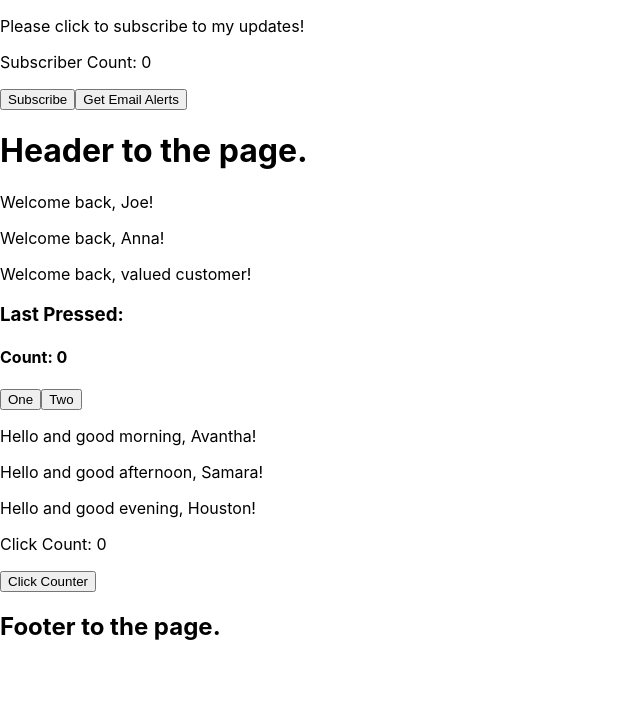
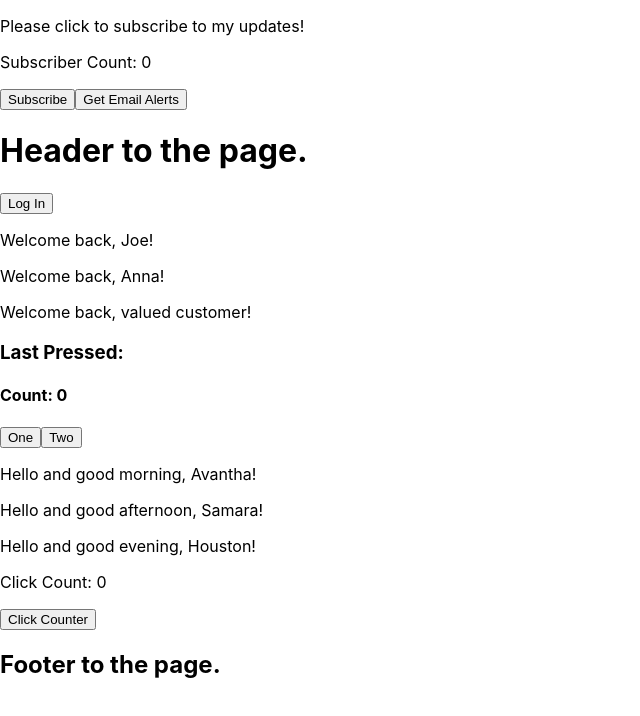
Before and after one commit to Thinkful-Ed/starter-react-testing, a React (Create React App) app: page / in a window 1280 px wide. Shown: the top 716 px of the page, without its empty margins (0-640 px from the left). Built offline with nearby package versions, Linux system fonts and the light colour scheme.

Commit message:
parent passing state to children components

```diff
--- a/src/App.js
+++ b/src/App.js
@@ -1,17 +1,21 @@
 import React, { useState } from "react";
 import Header from "./Header";
+import Content from "./Content";
 import WelcomeBack from "./WelcomeBack";
 import Greeting from "./Greeting";
-import CountButton, {IncrementButtons} from "./IncrementButtons";
+import CountButton, { IncrementButtons } from "./IncrementButtons";
 import Footer from "./Footer";
 import Subscribe from "./Subscribe.js";
 
 function App() {
+  const [loggedIn, setLoggedIn] = useState(false);
+  const toggleLoggedIn = () => setLoggedIn(!loggedIn);
 
   return (
     <>
       <Subscribe />
-      <Header />
+      <Header loggedIn={loggedIn} handleLoggedInClick={toggleLoggedIn} />
+      <Content loggedIn={loggedIn} text="CONTENT" />
       <WelcomeBack name="Joe" />
       <WelcomeBack name="Anna" />
       <WelcomeBack />
--- /dev/null
+++ b/src/Content.js
@@ -0,0 +1,6 @@
+// Content.js
+function Content({ loggedIn, text }) {
+  return loggedIn && <p>{text}</p>;
+}
+// TODO: define loggedIn
+export default Content;
--- a/src/Header.js
+++ b/src/Header.js
@@ -1,5 +1,12 @@
-function Header() {
-  return <h1>Header to the page.</h1>;
+function Header({ loggedIn, handleLoggedInClick }) {
+  return (
+    <>
+      <h1>Header to the page.</h1>
+      <button onClick={handleLoggedInClick}>
+        {loggedIn ? "Log Out" : "Log In"}
+      </button>
+    </>
+  );
 }
-
+// TODO: define loggedIn
 export default Header;
```
